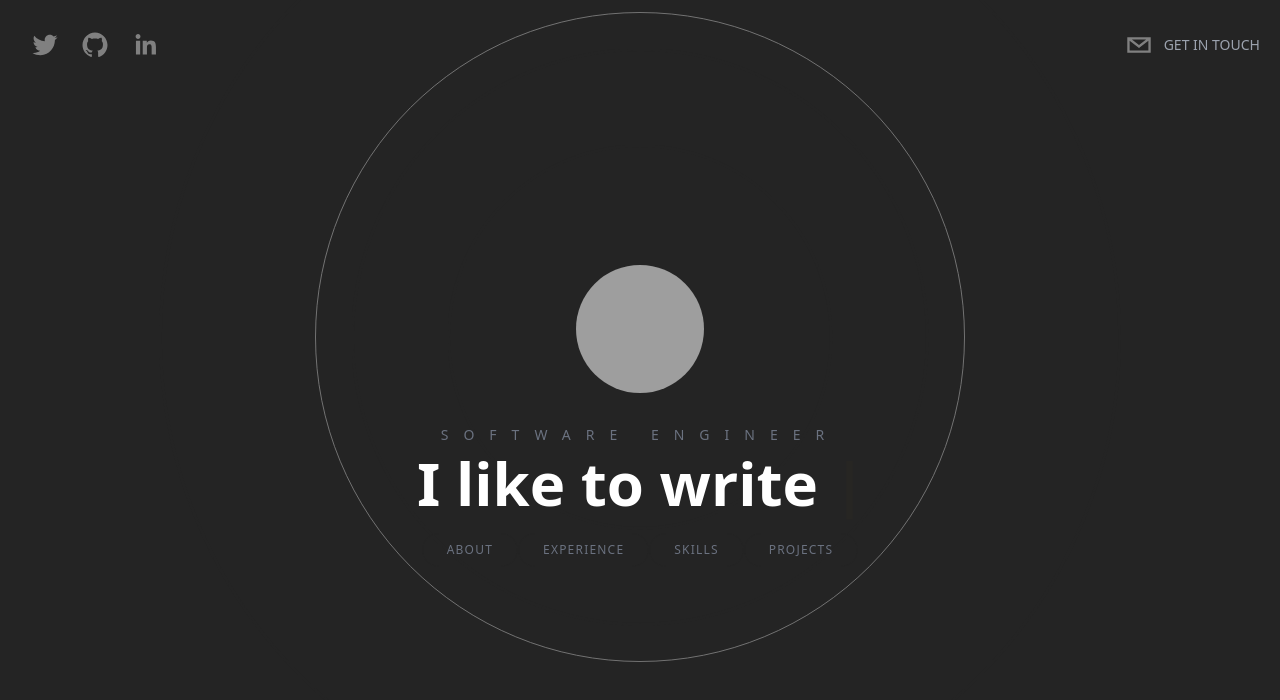
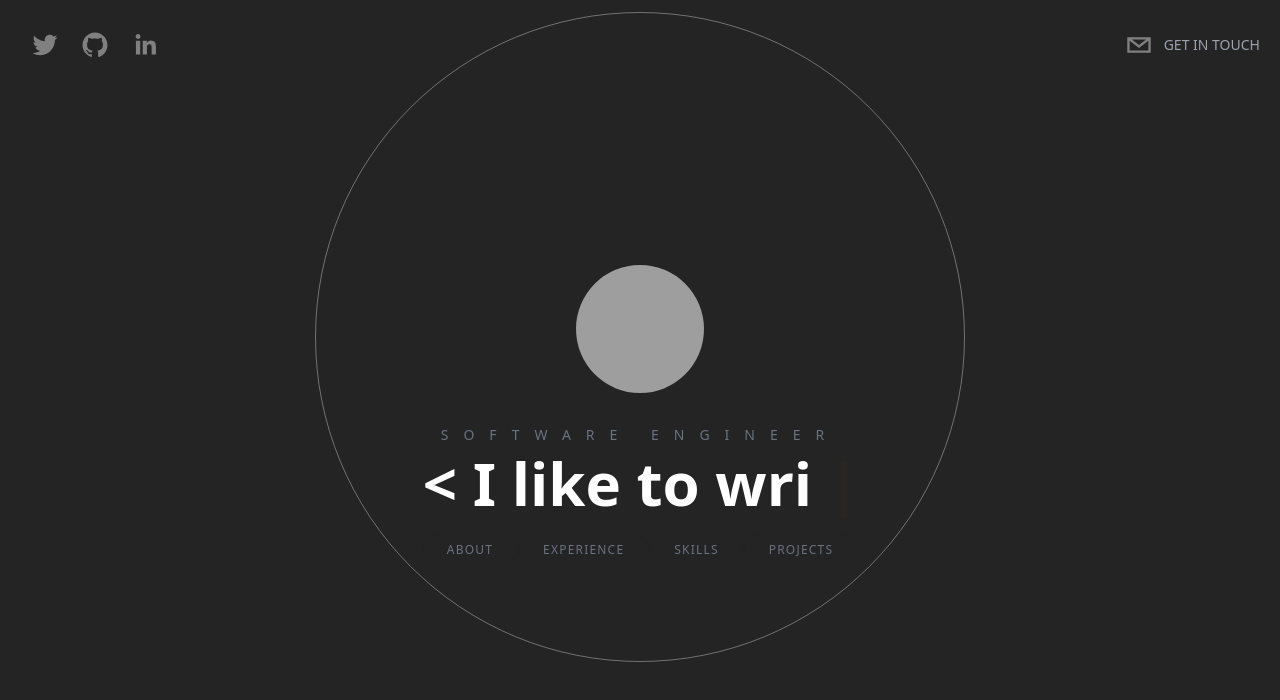
Before and after one commit to Pete-Sekesan/portfolio-next, a Next.js app: page / in a window 1280 px wide. Shown: the top 700 px of the page. Built offline with nearby package versions, Linux system fonts and the light colour scheme; grey boxes are pictures that could not be loaded.

Commit message:
hero text

```diff
--- a/components/Hero.tsx
+++ b/components/Hero.tsx
@@ -8,7 +8,9 @@ type Props = {}
 function Hero({ }: Props) {
   const [text, count] = useTypewriter({
     words: ['Hi, My Name is Pete Sekesan',
-      'I like to write code'],
+      '< I like to write code />',
+      'Pretty much an all-around good guy',
+    ],
     loop: true,
     delaySpeed: 2000,
     deleteSpeed: 2,
```
